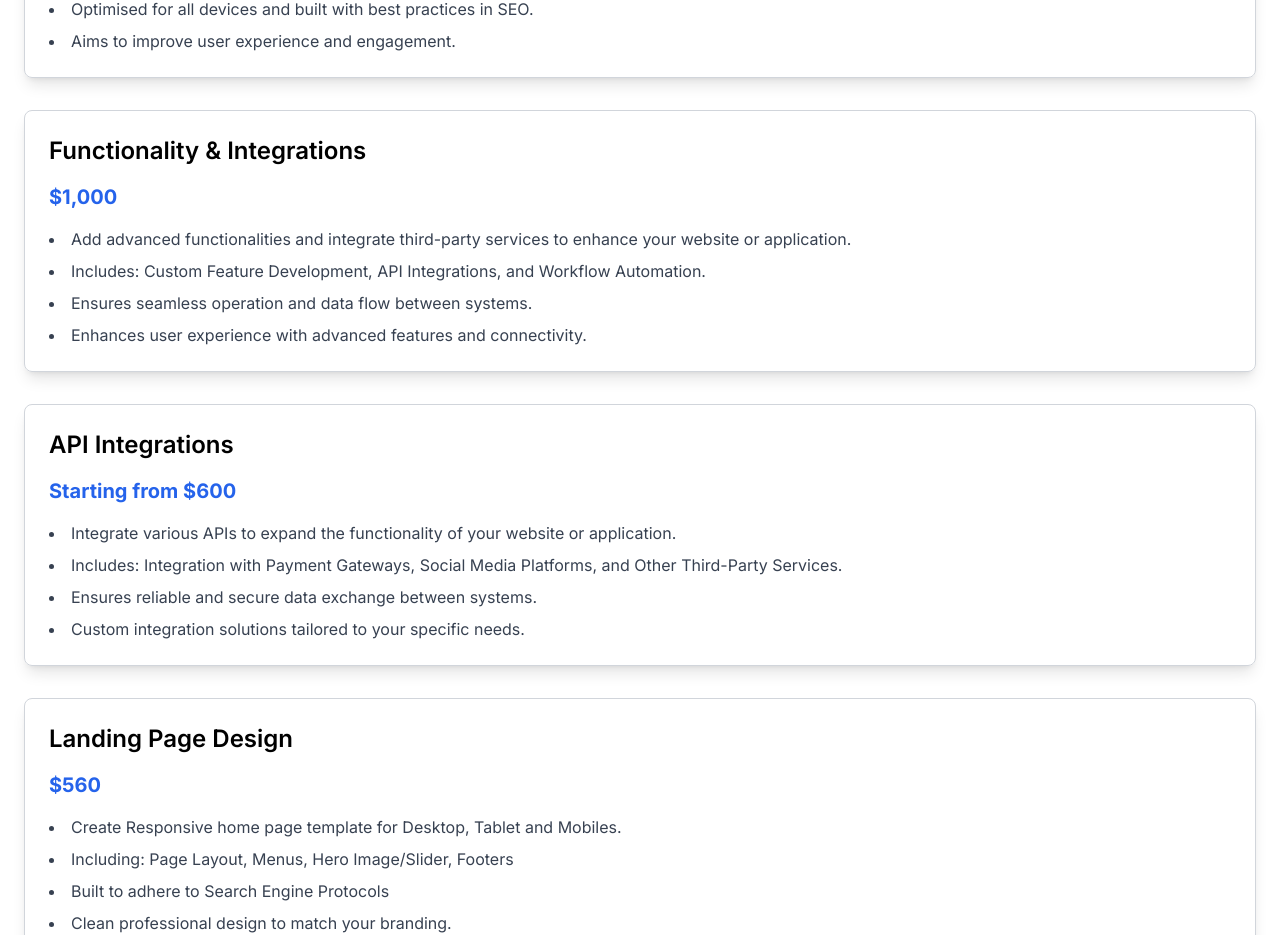
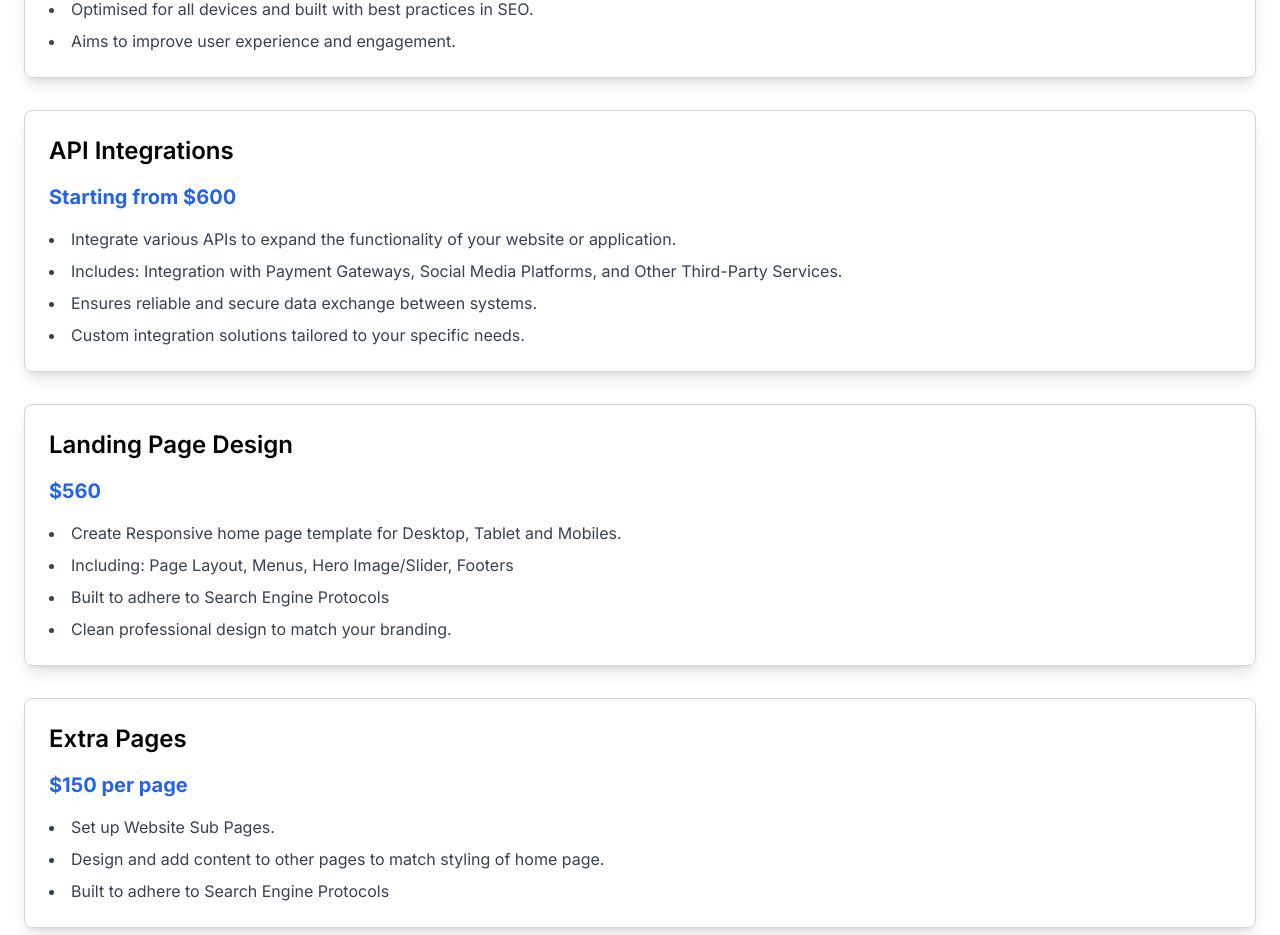
Before and after one commit to tarekhasan1/digital-cowboy, a Next.js app: page /pricing in a window 1280 px wide. Shown: the part 1640-2575 px from the top of the page. Built offline with nearby package versions, Linux system fonts and the light colour scheme.

Commit message:
updated some content

```diff
--- a/src/components/Banner.tsx
+++ b/src/components/Banner.tsx
@@ -14,13 +14,13 @@ const Banner: React.FC = () => {
     return (
         <div className="relative h-screen w-full flex flex-col lg:flex-row">
             {/* Content Section */}
-            <div data-aos="slide-up" className="flex-1 flex items-center justify-center p-4 text-center text-white">
+            <div data-aos="zoom-in" className="flex-1 flex items-center justify-center p-4 text-center text-white">
                 <div className="mt-20 md:mt-0">
                     <h1 className="text-4xl sm:text-5xl lg:text-7xl font-extrabold p-2 mb-4 text-transparent bg-clip-text bg-gradient-to-r from-gray-500 to-orange-600 animate__animated animate__fadeIn">
                         DigitalCowboy
                     </h1>
                     <p data-aos="slide-left" className="text-lg md:text-2xl font-light mb-8 animate__animated animate__fadeIn animate__delay-1s text-gray-800">
-                    Digital Solutions with a Maverick’s Edge.
+                    Your partner in the digital frontier.
                     </p>
                     <Link href="/services">
                         <span className="inline-block bg-gradient-to-r from-orange-500 to-gray-400 text-white hover:from-orange-600 hover:to-gray-500 px-8 py-4 rounded-full text-lg font-semibold transition duration-300 ease-in-out cursor-pointer animate__animated animate__fadeIn animate__delay-2s">
--- a/src/components/FeaturedProject.tsx
+++ b/src/components/FeaturedProject.tsx
@@ -34,6 +34,14 @@ const FeaturedProjects: React.FC = () => {
             projectUrl: "https://www.nqfishingadventures.com", // Replace with actual project link
             technologies: ["Nextjs", "TailwindCSS", "TypeScript", "Stripe", "MongoDB"], // List of technologies used
         },
+        {
+            title: "Tap A Deal",
+            description:
+                "Introducing TAP A DEAL: Built for Performance and Local Excellence TAP A DEAL is crafted with cutting-edge technology to deliver a seamless, high-performance experience for Townsville. As a developer-driven project, it leverages the latest advancements to ensure fast, reliable, and intuitive access to local deals, events, and resources. Why TAP A DEAL Excels: Advanced Technology: Developed using the latest tech stack for speed and efficiency, TAP A DEAL offers a smooth, responsive experience across all devices. Local Focus: Designed with deep insights into Townsville’s unique needs, our platform connects you with the best local offers and relevant information. High Performance: Optimized for quick load times and seamless navigation, ensuring you get the information you need without delay. Reliability: Built with robust security and reliability features to provide a trustworthy and consistent user experience.",
+            imageUrl: "/projects/tapdeal-min.png", // Replace with actual image path
+            projectUrl: "https://www.tapadeal.com.au", // Replace with actual project link
+            technologies: ["Nextjs", "TailwindCSS", "TypeScript"], // List of technologies used
+        },
         // Add more projects as needed
     ];
 
@@ -66,7 +74,6 @@ const FeaturedProjects: React.FC = () => {
                     {/* Project Details */}
                     <div
                         data-aos="fade-left"
-                        data-aos-offset="300"
                         data-aos-easing="ease-in-sine"
                         className="w-full md:w-1/2 p-8"
                     >
--- a/src/components/PricingList.tsx
+++ b/src/components/PricingList.tsx
@@ -57,16 +57,16 @@ const pricingData: PricingItem[] = [
             "Aims to improve user experience and engagement.",
         ],
     },
-    {
-        title: "Functionality & Integrations",
-        price: "$1,000",
-        description: [
-            "Add advanced functionalities and integrate third-party services to enhance your website or application.",
-            "Includes: Custom Feature Development, API Integrations, and Workflow Automation.",
-            "Ensures seamless operation and data flow between systems.",
-            "Enhances user experience with advanced features and connectivity.",
-        ],
-    },
+    // {
+    //     title: "Functionality & Integrations",
+    //     price: "$1,000",
+    //     description: [
+    //         "Add advanced functionalities and integrate third-party services to enhance your website or application.",
+    //         "Includes: Custom Feature Development, API Integrations, and Workflow Automation.",
+    //         "Ensures seamless operation and data flow between systems.",
+    //         "Enhances user experience with advanced features and connectivity.",
+    //     ],
+    // },
     {
         title: "API Integrations",
         price: "Starting from $600",
--- a/src/components/Services.tsx
+++ b/src/components/Services.tsx
@@ -12,12 +12,12 @@ const Services: React.FC = () => {
     }, []);
 
     const services = [
-        {
-            title: "Digital Products",
-            description:
-                "We turn ideas into immersive digital experiences, seamlessly blending aesthetics and functionality to transform your vision into compelling digital realities.",
-            image: "/services/digital-product.png", // Add image URL
-        },
+        // {
+        //     title: "Digital Products",
+        //     description:
+        //         "We turn ideas into immersive digital experiences, seamlessly blending aesthetics and functionality to transform your vision into compelling digital realities.",
+        //     image: "/services/digital-product.png", // Add image URL
+        // },
         {
             title: "Software Development",
             description:
@@ -36,18 +36,18 @@ const Services: React.FC = () => {
                 "We build innovative, user-friendly apps with seamless experiences across platforms, creating apps that stand out in a crowded market.",
             image: "/services/app-dev.jpg",
         },
-        {
-            title: "Customer Relationship Management (CRM)",
-            description:
-                "Our tailored CRM solutions empower you to build lasting relationships, drive sales, and enhance customer satisfaction with advanced analytics and automation.",
-            image: "/services/crm.png",
-        },
-        {
-            title: "Enterprise Resource Planning (ERP)",
-            description:
-                "Streamline operations and enhance efficiency with our tailored ERP solutions, driving informed decision-making and scalability.",
-            image: "/services/erp.png",
-        },
+        // {
+        //     title: "Customer Relationship Management (CRM)",
+        //     description:
+        //         "Our tailored CRM solutions empower you to build lasting relationships, drive sales, and enhance customer satisfaction with advanced analytics and automation.",
+        //     image: "/services/crm.png",
+        // },
+        // {
+        //     title: "Enterprise Resource Planning (ERP)",
+        //     description:
+        //         "Streamline operations and enhance efficiency with our tailored ERP solutions, driving informed decision-making and scalability.",
+        //     image: "/services/erp.png",
+        // },
         {
             title: "Web Consultation and Strategy",
             description:
```
Also changed, not shown: public/projects/tapdeal-min.png (added).
